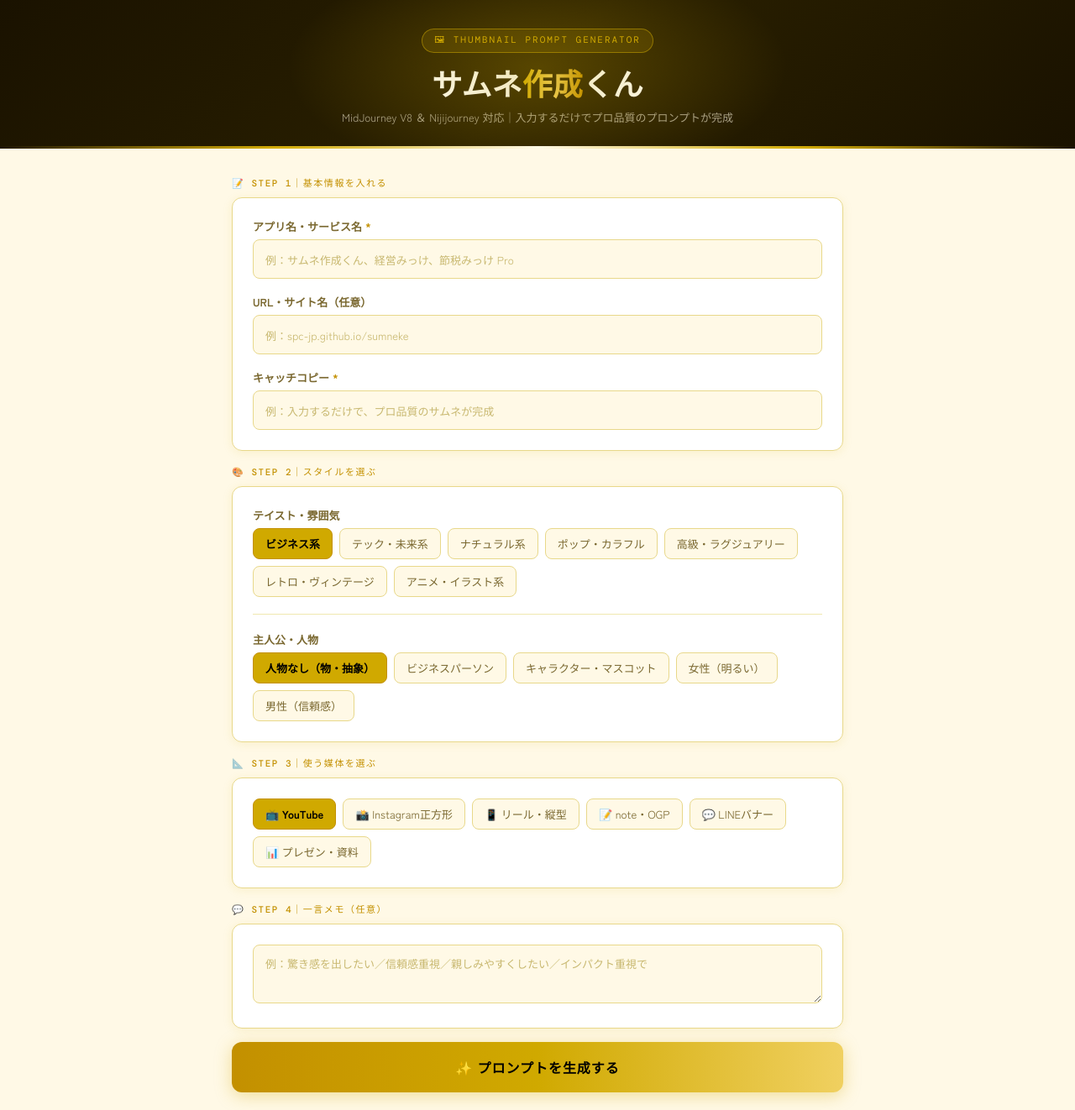
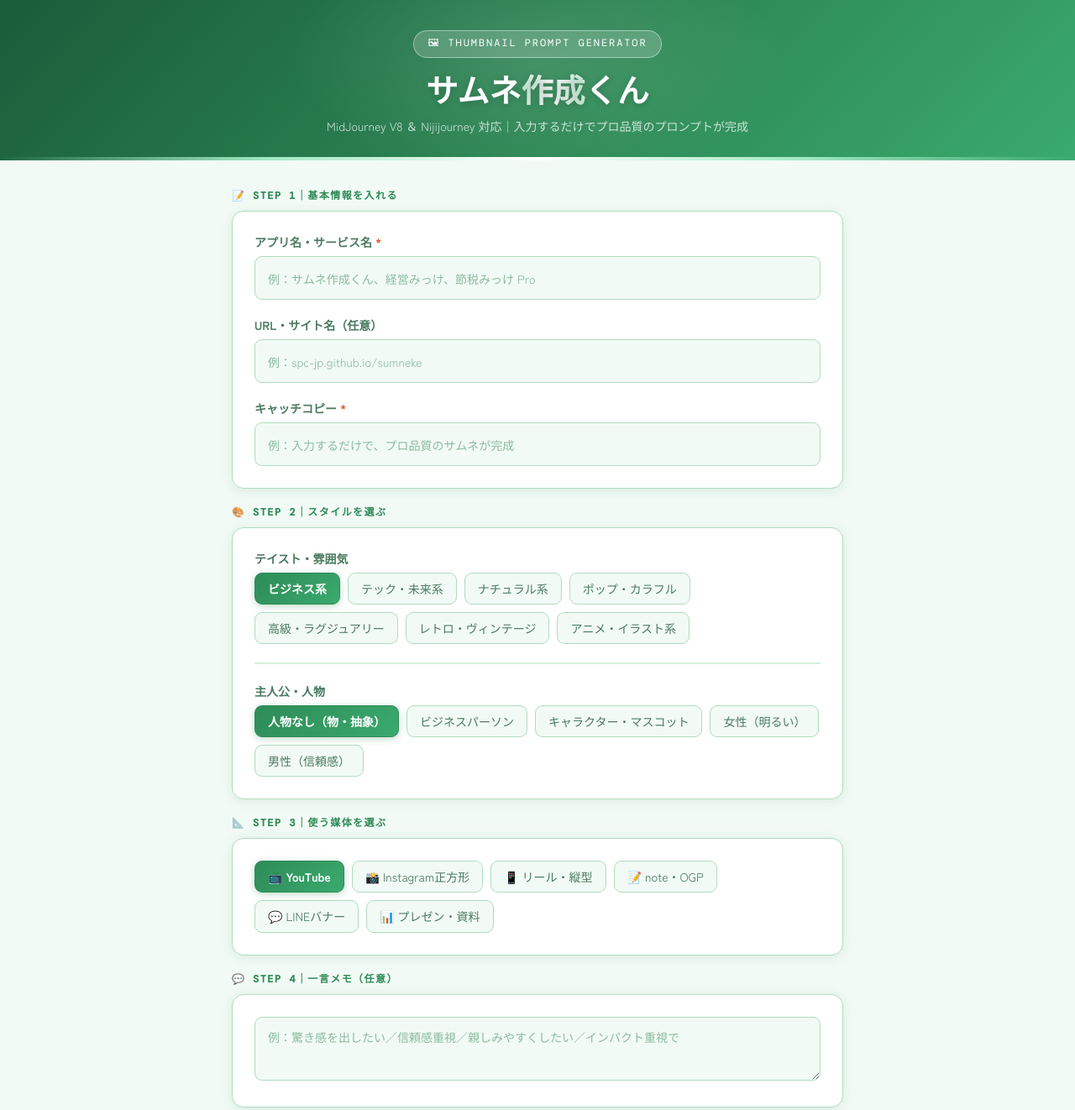
Before and after one commit to spc-jp/samune-kun, a plain HTML site: page index.html in a window 1280 px wide. Shown: the top 1322 px of the page at 84% size. Drawn offline with nearby package versions, Linux system fonts and the light colour scheme.

Commit message:
Update index.html

```diff
--- a/index.html
+++ b/index.html
@@ -8,35 +8,37 @@
 <link href="https://fonts.googleapis.com/css2?family=Zen+Kaku+Gothic+New:wght@400;700;900&family=DM+Mono:wght@400;500&display=swap" rel="stylesheet">
 <style>
   :root {
-    --gold:        #D0A900;
-    --gold-dark:   #C39000;
-    --gold-pale:   #FFF9E6;
-    --gold-mid:    #f0d060;
-    --black:       #000000;
-    --text:        #1a1200;
-    --text-muted:  #7a6830;
-    --bg:          #FFF9E6;
-    --bg-card:     #FFFFFF;
-    --bg-card2:    #fffef8;
-    --border:      #e8d88a;
-    --border-soft: #f0e8b0;
-    --radius:      12px;
-    --mono:        'DM Mono', monospace;
-    --sans:        'Zen Kaku Gothic New', sans-serif;
-    --shadow:      0 2px 12px rgba(208,169,0,0.12);
-    --shadow-md:   0 4px 24px rgba(208,169,0,0.18);
+    --green-deep:   #1a5c3a;
+    --green-main:   #2e8b57;
+    --green-mid:    #3aaa6e;
+    --green-light:  #5ecb8e;
+    --green-pale:   #e8f7ee;
+    --green-bg:     #f2faf5;
+    --white:        #ffffff;
+    --text:         #1a3028;
+    --text-muted:   #4a7a60;
+    --border:       #b0dcc0;
+    --border-soft:  #d4eedd;
+    --radius:       14px;
+    --mono:         'DM Mono', monospace;
+    --sans:         'Zen Kaku Gothic New', sans-serif;
+    --shadow:       0 2px 14px rgba(46,139,87,0.13);
+    --shadow-md:    0 4px 28px rgba(46,139,87,0.18);
   }
   * { box-sizing: border-box; margin: 0; padding: 0; }
   body {
-    background: var(--bg);
+    background: var(--green-bg);
     color: var(--text);
     font-family: var(--sans);
     min-height: 100vh;
     padding: 0 0 80px;
+    font-size: 16px;
   }
+
+  /* ── ヘッダー ── */
   header {
-    background: linear-gradient(135deg, #1a1200 0%, #2a2000 50%, #1a1200 100%);
-    padding: 32px 24px 28px;
+    background: linear-gradient(135deg, var(--green-deep) 0%, var(--green-main) 60%, var(--green-mid) 100%);
+    padding: 36px 24px 30px;
     text-align: center;
     position: relative;
     overflow: hidden;
@@ -44,146 +46,259 @@
   header::before {
     content: '';
     position: absolute;
-    top: -60px; left: 50%; transform: translateX(-50%);
-    width: 600px; height: 280px;
-    background: radial-gradient(ellipse, rgba(208,169,0,0.28) 0%, transparent 70%);
+    top: -80px; left: 50%; transform: translateX(-50%);
+    width: 600px; height: 300px;
+    background: radial-gradient(ellipse, rgba(255,255,255,0.12) 0%, transparent 70%);
     pointer-events: none;
   }
   header::after {
     content: '';
     position: absolute;
-    bottom: 0; left: 0; right: 0; height: 3px;
-    background: linear-gradient(90deg, transparent, var(--gold), #FFF9E6, var(--gold), transparent);
+    bottom: 0; left: 0; right: 0; height: 4px;
+    background: linear-gradient(90deg, transparent, #a0e8c0, #ffffff, #a0e8c0, transparent);
   }
   .header-badge {
     display: inline-block;
-    background: rgba(208,169,0,0.15);
-    border: 1px solid rgba(208,169,0,0.5);
-    color: var(--gold);
-    font-size: 11px;
-    letter-spacing: 0.18em;
-    padding: 4px 14px;
+    background: rgba(255,255,255,0.18);
+    border: 1px solid rgba(255,255,255,0.45);
+    color: #ffffff;
+    font-size: 12px;
+    letter-spacing: 0.16em;
+    padding: 5px 16px;
     border-radius: 20px;
     margin-bottom: 14px;
     font-family: var(--mono);
   }
-  h1 { font-size: clamp(24px, 6vw, 36px); font-weight: 900; color: #FFFFFF; line-height: 1.2; }
+  h1 {
+    font-size: clamp(26px, 6vw, 38px);
+    font-weight: 900;
+    color: #ffffff;
+    line-height: 1.2;
+    text-shadow: 0 2px 8px rgba(0,0,0,0.2);
+  }
   h1 span {
-    background: linear-gradient(90deg, var(--gold), var(--gold-mid), var(--gold-dark));
+    background: linear-gradient(90deg, #c8f5da, #ffffff, #c8f5da);
     -webkit-background-clip: text;
     -webkit-text-fill-color: transparent;
     background-clip: text;
   }
-  .header-sub { margin-top: 10px; color: rgba(255,249,230,0.6); font-size: 13px; }
+  .header-sub {
+    margin-top: 10px;
+    color: rgba(255,255,255,0.75);
+    font-size: 14px;
+    line-height: 1.6;
+  }
+
+  /* ── メイン ── */
   .main { max-width: 760px; margin: 0 auto; padding: 32px 16px 0; }
+
+  /* ── セクションラベル ── */
   .section-label {
-    font-size: 11px; letter-spacing: 0.14em; color: var(--gold-dark);
-    font-family: var(--mono); margin-bottom: 10px; text-transform: uppercase; font-weight: 500;
+    font-size: 12px;
+    letter-spacing: 0.12em;
+    color: var(--green-main);
+    font-family: var(--mono);
+    margin-bottom: 10px;
+    text-transform: uppercase;
+    font-weight: 700;
   }
+
+  /* ── カード ── */
   .card {
-    background: var(--bg-card); border: 1px solid var(--border);
-    border-radius: var(--radius); padding: 24px; margin-bottom: 16px; box-shadow: var(--shadow);
+    background: var(--white);
+    border: 1.5px solid var(--border);
+    border-radius: var(--radius);
+    padding: 26px;
+    margin-bottom: 18px;
+    box-shadow: var(--shadow);
   }
-  .field { margin-bottom: 18px; }
+
+  /* ── 入力フィールド ── */
+  .field { margin-bottom: 20px; }
   .field:last-child { margin-bottom: 0; }
-  label { display: block; font-size: 13px; font-weight: 700; color: var(--text-muted); margin-bottom: 6px; }
-  label .req { color: var(--gold-dark); margin-left: 4px; }
+  label {
+    display: block;
+    font-size: 14px;
+    font-weight: 700;
+    color: var(--text-muted);
+    margin-bottom: 7px;
+  }
+  label .req { color: #e05a2b; margin-left: 4px; }
   input[type="text"], textarea {
-    width: 100%; background: var(--bg); border: 1px solid var(--border);
-    border-radius: 8px; color: var(--text); font-family: var(--sans);
-    font-size: 15px; padding: 12px 14px; outline: none; transition: border-color 0.2s, box-shadow 0.2s;
+    width: 100%;
+    background: var(--green-bg);
+    border: 1.5px solid var(--border);
+    border-radius: 9px;
+    color: var(--text);
+    font-family: var(--sans);
+    font-size: 16px;
+    padding: 13px 15px;
+    outline: none;
+    transition: border-color 0.2s, box-shadow 0.2s;
   }
   input[type="text"]:focus, textarea:focus {
-    border-color: var(--gold); box-shadow: 0 0 0 3px rgba(208,169,0,0.14);
+    border-color: var(--green-main);
+    box-shadow: 0 0 0 3px rgba(46,139,87,0.15);
+    background: #ffffff;
   }
-  textarea { resize: vertical; min-height: 70px; }
-  ::placeholder { color: #c8b870; font-size: 13px; }
-  .btn-group { display: flex; flex-wrap: wrap; gap: 8px; }
+  textarea { resize: vertical; min-height: 74px; }
+  ::placeholder { color: #8abba0; font-size: 14px; }
+
+  /* ── ボタングループ ── */
+  .btn-group { display: flex; flex-wrap: wrap; gap: 9px; }
   .btn-choice {
-    background: var(--bg); border: 1px solid var(--border); border-radius: 8px;
-    color: var(--text-muted); cursor: pointer; font-family: var(--sans);
-    font-size: 13px; padding: 8px 14px; transition: all 0.15s; user-select: none;
+    background: var(--green-bg);
+    border: 1.5px solid var(--border);
+    border-radius: 9px;
+    color: var(--text-muted);
+    cursor: pointer;
+    font-family: var(--sans);
+    font-size: 14px;
+    padding: 9px 15px;
+    transition: all 0.15s;
+    user-select: none;
+    line-height: 1.3;
   }
-  .btn-choice:hover { border-color: var(--gold); color: var(--gold-dark); background: var(--gold-pale); }
-  .btn-choice.active { background: var(--gold); border-color: var(--gold-dark); color: var(--black); font-weight: 700; }
-  .divider { height: 1px; background: var(--border-soft); margin: 20px 0; }
+  .btn-choice:hover {
+    border-color: var(--green-main);
+    color: var(--green-deep);
+    background: var(--green-pale);
+  }
+  .btn-choice.active {
+    background: linear-gradient(135deg, var(--green-main), var(--green-mid));
+    border-color: var(--green-main);
+    color: #ffffff;
+    font-weight: 700;
+    box-shadow: 0 2px 8px rgba(46,139,87,0.3);
+  }
+
+  /* ── 仕切り線 ── */
+  .divider { height: 1.5px; background: var(--border-soft); margin: 22px 0; }
+
+  /* ── 生成ボタン ── */
   .generate-btn {
     width: 100%;
-    background: linear-gradient(90deg, var(--gold-dark), var(--gold), var(--gold-mid), var(--gold), var(--gold-dark));
-    background-size: 200% 100%; border: none; border-radius: var(--radius); color: var(--black);
-    cursor: pointer; font-family: var(--sans); font-size: 16px; font-weight: 900;
-    letter-spacing: 0.06em; padding: 18px; transition: background-position 0.4s, transform 0.15s;
-    margin-bottom: 24px; box-shadow: 0 4px 20px rgba(208,169,0,0.35);
+    background: linear-gradient(135deg, var(--green-deep) 0%, var(--green-main) 50%, var(--green-mid) 100%);
+    background-size: 200% 100%;
+    border: none;
+    border-radius: var(--radius);
+    color: #ffffff;
+    cursor: pointer;
+    font-family: var(--sans);
+    font-size: 18px;
+    font-weight: 900;
+    letter-spacing: 0.05em;
+    padding: 20px;
+    transition: background-position 0.4s, transform 0.15s, box-shadow 0.2s;
+    margin-bottom: 26px;
+    box-shadow: 0 4px 20px rgba(46,139,87,0.35);
+    text-shadow: 0 1px 3px rgba(0,0,0,0.2);
   }
-  .generate-btn:hover { background-position: right center; transform: translateY(-2px); box-shadow: 0 6px 28px rgba(208,169,0,0.45); }
+  .generate-btn:hover {
+    background-position: right center;
+    transform: translateY(-2px);
+    box-shadow: 0 6px 28px rgba(46,139,87,0.45);
+  }
   .generate-btn:active { transform: translateY(0); }
+
+  /* ── 出力エリア ── */
   #output-area { display: none; }
   #output-area.visible { display: block; }
-  .output-label { font-size: 11px; letter-spacing: 0.14em; color: var(--gold-dark); font-family: var(--mono); margin-bottom: 10px; text-transform: uppercase; }
+  .output-label { font-size: 12px; letter-spacing: 0.12em; color: var(--green-main); font-family: var(--mono); margin-bottom: 10px; text-transform: uppercase; font-weight: 700; }
+
+  /* ── タブ ── */
   .tab-wrap { border-radius: var(--radius); overflow: hidden; box-shadow: var(--shadow-md); }
-  .tabs { display: flex; border-bottom: 2px solid var(--border); background: var(--bg-card2); }
+  .tabs { display: flex; border-bottom: 2px solid var(--border); background: var(--green-pale); }
   .tab-btn {
     background: none; border: none; border-bottom: 3px solid transparent;
     color: var(--text-muted); cursor: pointer; font-family: var(--sans);
-    font-size: 13px; font-weight: 700; padding: 12px 20px; transition: all 0.15s; margin-bottom: -2px;
+    font-size: 14px; font-weight: 700; padding: 13px 22px;
+    transition: all 0.15s; margin-bottom: -2px;
   }
-  .tab-btn.active { border-bottom-color: var(--gold); color: var(--gold-dark); }
+  .tab-btn.active { border-bottom-color: var(--green-main); color: var(--green-deep); }
   .tab-pane { display: none; }
   .tab-pane.active { display: block; }
-  .prompt-box { background: #fffef5; border: 1px solid var(--border); border-top: none; padding: 20px; }
+
+  /* ── プロンプト出力 ── */
+  .prompt-box { background: #ffffff; border: 1.5px solid var(--border); border-top: none; padding: 22px; }
   .prompt-text {
-    font-family: var(--mono); font-size: 13px; line-height: 1.8; color: #3a2e00;
-    white-space: pre-wrap; word-break: break-all; margin-bottom: 16px; min-height: 80px;
-    background: var(--bg); border: 1px solid var(--border-soft); border-radius: 8px; padding: 14px;
+    font-family: var(--mono);
+    font-size: 13.5px;
+    line-height: 1.9;
+    color: var(--text);
+    white-space: pre-wrap;
+    word-break: break-all;
+    margin-bottom: 18px;
+    min-height: 90px;
+    background: var(--green-bg);
+    border: 1.5px solid var(--border-soft);
+    border-radius: 9px;
+    padding: 16px;
   }
   .copy-btn {
-    background: var(--gold); border: none; border-radius: 8px; color: var(--black);
-    cursor: pointer; font-family: var(--sans); font-size: 12px; font-weight: 700;
-    padding: 8px 18px; transition: all 0.2s; box-shadow: 0 2px 8px rgba(208,169,0,0.3);
+    background: linear-gradient(135deg, var(--green-main), var(--green-mid));
+    border: none; border-radius: 9px; color: #ffffff;
+    cursor: pointer; font-family: var(--sans); font-size: 14px; font-weight: 700;
+    padding: 10px 22px; transition: all 0.2s;
+    box-shadow: 0 2px 8px rgba(46,139,87,0.3);
   }
-  .copy-btn:hover { background: var(--gold-dark); }
+  .copy-btn:hover { opacity: 0.88; transform: translateY(-1px); }
+
+  /* ── ヒントボックス ── */
   .hint-box {
-    background: #FFFFFF; border: 1px solid var(--border); border-left: 4px solid var(--gold);
-    border-radius: 8px; padding: 14px 16px; margin-top: 16px; font-size: 12px;
-    color: var(--text-muted); line-height: 1.8; box-shadow: var(--shadow);
+    background: #ffffff; border: 1.5px solid var(--border);
+    border-left: 5px solid var(--green-main);
+    border-radius: 9px; padding: 16px 18px; margin-top: 18px;
+    font-size: 13px; color: var(--text-muted); line-height: 1.9;
+    box-shadow: var(--shadow);
   }
-  .hint-box strong { color: var(--gold-dark); }
-  footer { text-align: center; color: var(--text-muted); font-size: 11px; margin-top: 48px; font-family: var(--mono); letter-spacing: 0.08em; }
-  footer span { color: var(--gold-dark); font-weight: 700; }
+  .hint-box strong { color: var(--green-deep); }
+
+  /* ── フッター ── */
+  footer {
+    text-align: center; color: var(--text-muted); font-size: 12px;
+    margin-top: 52px; font-family: var(--mono); letter-spacing: 0.08em;
+  }
+  footer span { color: var(--green-main); font-weight: 700; }
 
   /* ── コピー確認モーダル ── */
   .modal-overlay {
     display: none; position: fixed; inset: 0;
-    background: rgba(0,0,0,0.55); z-index: 999;
+    background: rgba(0,0,0,0.5); z-index: 999;
     align-items: center; justify-content: center; padding: 16px;
   }
   .modal-overlay.open { display: flex; }
   .modal {
-    background: #FFFFFF; border: 2px solid var(--gold); border-radius: 16px;
-    box-shadow: 0 8px 40px rgba(0,0,0,0.3); max-width: 600px; width: 100%; padding: 24px;
+    background: #ffffff;
+    border: 2.5px solid var(--green-main);
+    border-radius: 18px;
+    box-shadow: 0 10px 50px rgba(0,0,0,0.25);
+    max-width: 620px; width: 100%; padding: 28px;
   }
-  .modal-title { font-size: 15px; font-weight: 900; color: var(--gold-dark); margin-bottom: 4px; }
-  .modal-sub { font-size: 12px; color: var(--text-muted); margin-bottom: 14px; }
+  .modal-title { font-size: 17px; font-weight: 900; color: var(--green-deep); margin-bottom: 5px; }
+  .modal-sub { font-size: 13px; color: var(--text-muted); margin-bottom: 16px; line-height: 1.6; }
   .modal-textarea {
-    width: 100%; background: var(--bg); border: 1px solid var(--border); border-radius: 8px;
-    color: #3a2e00; font-family: var(--mono); font-size: 12px; line-height: 1.8;
-    padding: 12px; resize: none; height: 220px; outline: none;
+    width: 100%; background: var(--green-bg); border: 1.5px solid var(--border);
+    border-radius: 9px; color: var(--text); font-family: var(--mono);
+    font-size: 13px; line-height: 1.8; padding: 14px; resize: none; height: 230px; outline: none;
   }
-  .modal-textarea:focus { border-color: var(--gold); }
-  .modal-actions { display: flex; gap: 10px; margin-top: 14px; justify-content: flex-end; flex-wrap: wrap; }
+  .modal-textarea:focus { border-color: var(--green-main); }
+  .modal-actions { display: flex; gap: 10px; margin-top: 16px; justify-content: flex-end; flex-wrap: wrap; }
   .modal-copy-btn {
-    background: var(--gold); border: none; border-radius: 8px; color: var(--black);
-    cursor: pointer; font-family: var(--sans); font-size: 14px; font-weight: 900;
-    padding: 10px 24px; transition: background 0.2s;
+    background: linear-gradient(135deg, var(--green-main), var(--green-mid));
+    border: none; border-radius: 9px; color: #ffffff;
+    cursor: pointer; font-family: var(--sans); font-size: 15px; font-weight: 900;
+    padding: 11px 28px; transition: all 0.2s;
+    box-shadow: 0 2px 10px rgba(46,139,87,0.35);
   }
-  .modal-copy-btn:hover { background: var(--gold-dark); }
-  .modal-copy-btn.done { background: #6ab04c; color: #fff; }
+  .modal-copy-btn:hover { opacity: 0.88; }
+  .modal-copy-btn.done { background: #4caf50; }
   .modal-close-btn {
-    background: none; border: 1px solid var(--border); border-radius: 8px;
+    background: none; border: 1.5px solid var(--border); border-radius: 9px;
     color: var(--text-muted); cursor: pointer; font-family: var(--sans);
-    font-size: 14px; padding: 10px 20px; transition: border-color 0.2s;
+    font-size: 15px; padding: 11px 22px; transition: border-color 0.2s;
   }
-  .modal-close-btn:hover { border-color: var(--gold); color: var(--gold-dark); }
+  .modal-close-btn:hover { border-color: var(--green-main); color: var(--green-deep); }
 </style>
 </head>
 <body>
@@ -192,7 +307,7 @@
 <div class="modal-overlay" id="modal-overlay" onclick="closeModalOutside(event)">
   <div class="modal">
     <p class="modal-title">📋 プロンプトを確認・コピー</p>
-    <p class="modal-sub">下のテキストを確認してから「全選択してコピー」を押してください</p>
+    <p class="modal-sub">内容を確認してから「全選択してコピー」を押してください。<br>そのままMidJourneyの /imagine に貼り付けてご使用ください。</p>
     <textarea class="modal-textarea" id="modal-text" readonly></textarea>
     <div class="modal-actions">
       <button class="modal-close-btn" onclick="closeModal()">閉じる</button>
@@ -255,12 +370,12 @@
   <p class="section-label">📐 STEP 3｜使う媒体を選ぶ</p>
   <div class="card">
     <div class="btn-group" id="media-group">
-      <button class="btn-choice active" data-val="--ar 16:9" data-name="YouTube（16:9）">📺 YouTube</button>
-      <button class="btn-choice" data-val="--ar 1:1" data-name="Instagram正方形（1:1）">📸 Instagram正方形</button>
-      <button class="btn-choice" data-val="--ar 9:16" data-name="Reels・縦型（9:16）">📱 リール・縦型</button>
-      <button class="btn-choice" data-val="--ar 1.91:1" data-name="note・OGP（1.91:1）">📝 note・OGP</button>
-      <button class="btn-choice" data-val="--ar 2:1" data-name="LINEバナー（2:1）">💬 LINEバナー</button>
-      <button class="btn-choice" data-val="--ar 4:3" data-name="プレゼン・資料（4:3）">📊 プレゼン・資料</button>
+      <button class="btn-choice active" data-val="--ar 16:9">📺 YouTube</button>
+      <button class="btn-choice" data-val="--ar 1:1">📸 Instagram正方形</button>
+      <button class="btn-choice" data-val="--ar 9:16">📱 リール・縦型</button>
+      <button class="btn-choice" data-val="--ar 1.91:1">📝 note・OGP</button>
+      <button class="btn-choice" data-val="--ar 2:1">💬 LINEバナー</button>
+      <button class="btn-choice" data-val="--ar 4:3">📊 プレゼン・資料</button>
     </div>
   </div>
 
@@ -277,7 +392,7 @@
     <p class="output-label">🎯 OUTPUT｜生成されたプロンプト</p>
     <div class="tab-wrap">
       <div class="tabs">
-        <button class="tab-btn active" onclick="switchTab('mj', this)">🟡 MidJourney V8</button>
+        <button class="tab-btn active" onclick="switchTab('mj', this)">🟢 MidJourney V8</button>
         <button class="tab-btn" onclick="switchTab('niji', this)">🟣 Nijijourney</button>
       </div>
       <div id="tab-mj" class="tab-pane active">
@@ -308,7 +423,6 @@
 </div>
 
 <script>
-  // ── ボタングループ初期化 ──
   function initGroup(id) {
     document.querySelectorAll(`#${id} .btn-choice`).forEach(btn => {
       btn.addEventListener('click', () => {
@@ -326,7 +440,6 @@
     return el ? el.dataset.val : '';
   }
 
-  // ── プロンプト生成 ──
   function generate() {
     const appName   = document.getElementById('app-name').value.trim();
     const appUrl    = document.getElementById('app-url').value.trim();
@@ -363,7 +476,6 @@
     setTimeout(() => out.scrollIntoView({ behavior:'smooth', block:'start' }), 50);
   }
 
-  // ── 翻訳ヘルパー ──
   function translateCatch(text) {
     const map = [
       ['入力するだけ','just type and done'],['プロ品質','professional quality'],
@@ -377,6 +489,7 @@
     map.forEach(([ja,en]) => { if(text.includes(ja)) r = en; });
     return `concept keywords: ${r}`;
   }
+
   function translateMemo(text) {
     const map = [
       ['驚き','surprise expression, wow reaction'],['信頼感','trustworthy, reliable atmosphere'],
@@ -389,7 +502,6 @@
     return r;
   }
 
-  // ── タブ切り替え ──
   function switchTab(id, btn) {
     document.querySelectorAll('.tab-btn').forEach(b => b.classList.remove('active'));
     document.querySelectorAll('.tab-pane').forEach(p => p.classList.remove('active'));
@@ -397,7 +509,6 @@
     btn.classList.add('active');
   }
 
-  // ── コピーモーダル ──
   function openModal(promptId) {
     const text = document.getElementById(promptId).textContent;
     document.getElementById('modal-text').value = text;
@@ -405,7 +516,6 @@
     btn.textContent = '📋 全選択してコピー';
     btn.classList.remove('done');
     document.getElementById('modal-overlay').classList.add('open');
-    // テキストエリアを全選択しておく
     setTimeout(() => {
       const ta = document.getElementById('modal-text');
       ta.focus();
@@ -424,19 +534,13 @@
   function doCopy() {
     const ta = document.getElementById('modal-text');
     ta.select();
-    ta.setSelectionRange(0, 99999); // スマホ対応
-
-    // クリップボードAPI（モダンブラウザ）
+    ta.setSelectionRange(0, 99999);
     if (navigator.clipboard && navigator.clipboard.writeText) {
-      navigator.clipboard.writeText(ta.value).then(() => {
-        showCopied();
-      }).catch(() => {
-        // フォールバック
+      navigator.clipboard.writeText(ta.value).then(showCopied).catch(() => {
         document.execCommand('copy');
         showCopied();
       });
     } else {
-      // 旧ブラウザフォールバック
       document.execCommand('copy');
       showCopied();
     }
```
